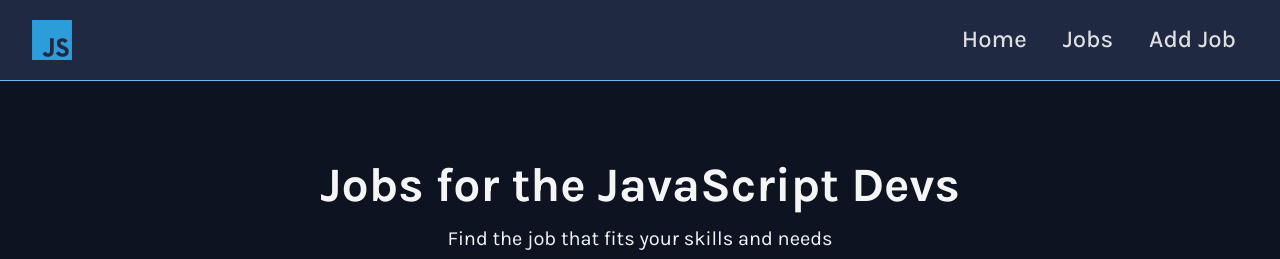
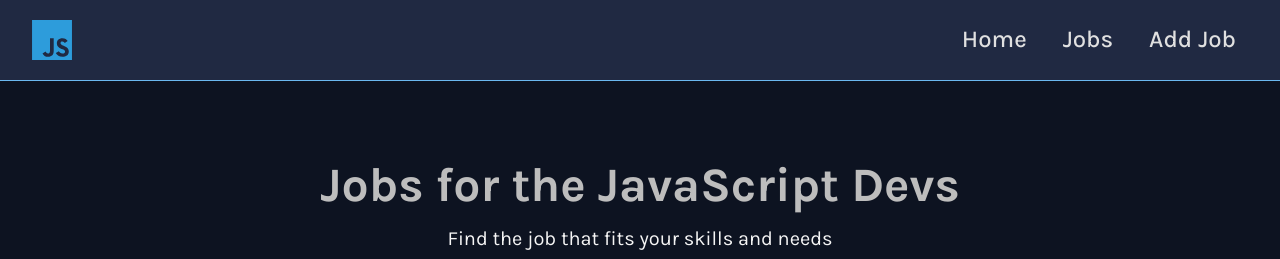
Before and after one commit to FairyPenguin/JobsListing-nextjs, a Next.js app: page / in a window 1280 px wide. Shown: the top 259 px of the page. Built offline with nearby package versions, Linux system fonts and the light colour scheme; no server answers; the database is empty.

Commit message:
Add Colors Palette

```diff
--- a/src/components/Hero/Hero.module.css
+++ b/src/components/Hero/Hero.module.css
@@ -18,7 +18,7 @@
   font-size: 2.25rem; /* 36px */
   line-height: 2.5rem; /* 40px */
   font-weight: bolder;
-  color: var(--hero-header-primary-text);
+  color: var(--paragraph-primary-text);
 }
 
 .hero__paragraph {
```
